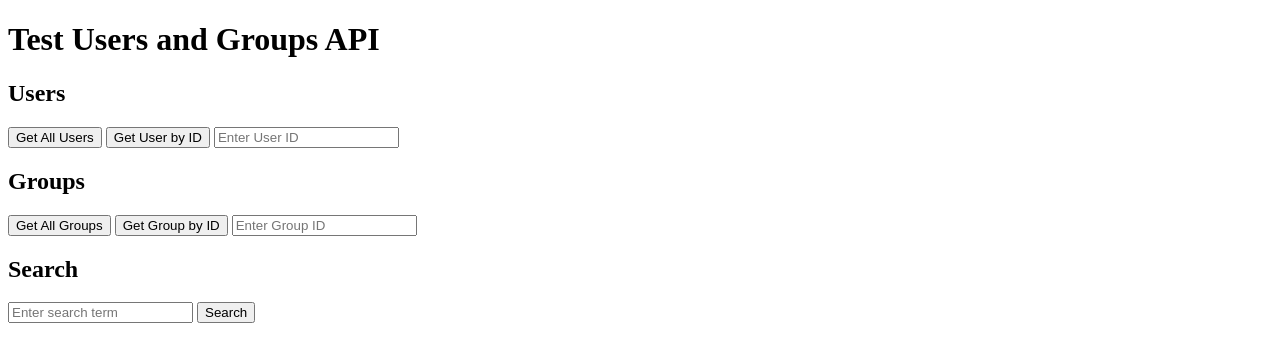
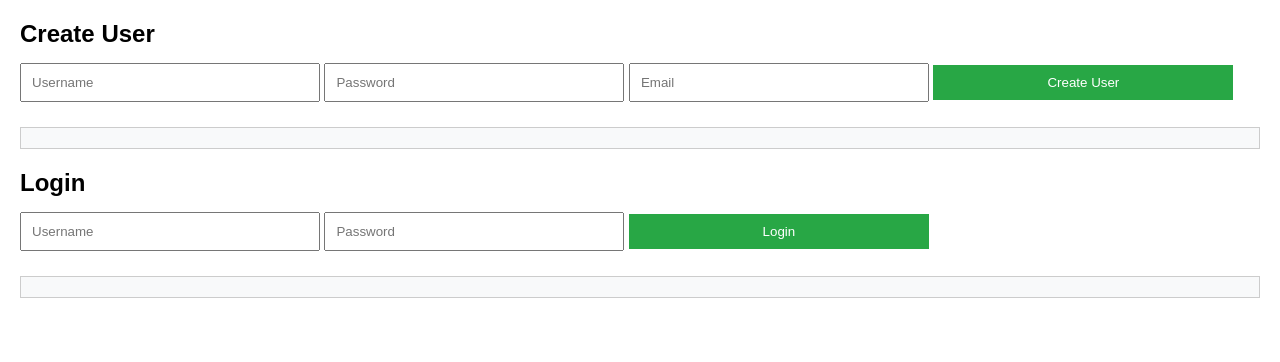
Before and after one commit to baherjr/DEPI_SOCIAL_PROJECT, a Django app: page / in a window 1280 px wide. Shown: the top 362 px of the page. Run offline with Django 4.2, Linux system fonts and the light colour scheme; parts of the project's set-up code (start-up, migrations or seed data) failed here and were passed over.

Commit message:
create & login

```diff
--- a/linkee/accounts/templates/accounts/index.html
+++ b/linkee/accounts/templates/accounts/index.html
@@ -3,67 +3,99 @@
 <head>
     <meta charset="UTF-8">
     <meta name="viewport" content="width=device-width, initial-scale=1.0">
-    <title>Test Users and Groups API</title>
+    <title>User API Test</title>
+    <style>
+        body {
+            font-family: Arial, sans-serif;
+            margin: 20px;
+        }
+        .form-container {
+            margin-bottom: 20px;
+        }
+        .form-container h2 {
+            margin-bottom: 10px;
+        }
+        input, button {
+            padding: 10px;
+            margin: 5px 0;
+            width: 100%;
+            max-width: 300px;
+            box-sizing: border-box;
+        }
+        button {
+            background-color: #28a745;
+            color: white;
+            border: none;
+            cursor: pointer;
+        }
+        button:hover {
+            background-color: #218838;
+        }
+        .result {
+            margin-top: 20px;
+            padding: 10px;
+            border: 1px solid #ccc;
+            background-color: #f8f9fa;
+        }
+    </style>
 </head>
 <body>
-    <h1>Test Users and Groups API</h1>
-
-    <div>
-        <h2>Users</h2>
-        <button onclick="getUsers()">Get All Users</button>
-        <button onclick="getUser()">Get User by ID</button>
-        <input type="number" id="userId" placeholder="Enter User ID">
-        <pre id="userOutput"></pre>
+    <div class="form-container">
+        <h2>Create User</h2>
+        <input type="text" id="createUsername" placeholder="Username" required>
+        <input type="password" id="createPassword" placeholder="Password" required>
+        <input type="email" id="createEmail" placeholder="Email" required>
+        <button onclick="createUser()">Create User</button>
+        <div id="createResult" class="result"></div>
     </div>
 
-    <div>
-        <h2>Groups</h2>
-        <button onclick="getGroups()">Get All Groups</button>
-        <button onclick="getGroup()">Get Group by ID</button>
-        <input type="number" id="groupId" placeholder="Enter Group ID">
-        <pre id="groupOutput"></pre>
+    <div class="form-container">
+        <h2>Login</h2>
+        <input type="text" id="loginUsername" placeholder="Username" required>
+        <input type="password" id="loginPassword" placeholder="Password" required>
+        <button onclick="loginUser()">Login</button>
+        <div id="loginResult" class="result"></div>
     </div>
 
     <script>
-        const apiBase = '/api/';
+        const apiBase = 'http://127.0.0.1:8000/api/';
 
-        function getUsers() {
-            fetch(apiBase + 'users/')
-                .then(response => response.json())
-                .then(data => document.getElementById('userOutput').innerText = JSON.stringify(data, null, 2))
-                .catch(error => console.error('Error:', error));
+        function createUser() {
+            const username = document.getElementById('createUsername').value;
+            const password = document.getElementById('createPassword').value;
+            const email = document.getElementById('createEmail').value;
+
+            fetch(apiBase + 'create_user/', {
+                method: 'POST',
+                headers: {
+                    'Content-Type': 'application/x-www-form-urlencoded',
+                },
+                body: `username=${username}&password=${password}&email=${email}`
+            })
+            .then(response => response.json())
+            .then(data => {
+                document.getElementById('createResult').innerText = JSON.stringify(data, null, 2);
+            })
+            .catch(error => console.error('Error:', error));
         }
 
-        function getUser() {
-            const userId = document.getElementById('userId').value;
-            fetch(apiBase + 'users/' + userId + '/')
-                .then(response => response.json())
-                .then(data => document.getElementById('userOutput').innerText = JSON.stringify(data, null, 2))
-                .catch(error => console.error('Error:', error));
-        }
+        function loginUser() {
+            const username = document.getElementById('loginUsername').value;
+            const password = document.getElementById('loginPassword').value;
 
-        function getGroups() {
-            fetch(apiBase + 'groups/')
-                .then(response => response.json())
-                .then(data => document.getElementById('groupOutput').innerText = JSON.stringify(data, null, 2))
-                .catch(error => console.error('Error:', error));
-        }
-
-        function getGroup() {
-            const groupId = document.getElementById('groupId').value;
-            fetch(apiBase + 'groups/' + groupId + '/')
-                .then(response => response.json())
-                .then(data => document.getElementById('groupOutput').innerText = JSON.stringify(data, null, 2))
-                .catch(error => console.error('Error:', error));
+            fetch(apiBase + 'login/', {
+                method: 'POST',
+                headers: {
+                    'Content-Type': 'application/x-www-form-urlencoded',
+                },
+                body: `username=${username}&password=${password}`
+            })
+            .then(response => response.json())
+            .then(data => {
+                document.getElementById('loginResult').innerText = JSON.stringify(data, null, 2);
+            })
+            .catch(error => console.error('Error:', error));
         }
     </script>
-    <div>
-    <h2>Search</h2>
-    <form action="{% url 'search' %}" method="get">
-        <input type="text" name="q" id="searchQuery" placeholder="Enter search term">
-        <button type="submit">Search</button>
-    </form>
-</div>
-
 </body>
 </html>
--- a/linkee/accounts/urls.py
+++ b/linkee/accounts/urls.py
@@ -1,5 +1,5 @@
 from django.urls import path
-from .views import UserListView, UserDetailView, GroupListView, GroupDetailView,index, SearchView
+from .views import UserListView, UserDetailView, GroupListView, GroupDetailView,index, SearchView, CreateUserView, LoginView,CreateGroupView, AddUserToGroupView
 
 urlpatterns = [
     path('users/', UserListView.as_view(), name='user-list'),
@@ -8,4 +8,9 @@ urlpatterns = [
     path('groups/<int:pk>/', GroupDetailView.as_view(), name='group-detail'),
     path('', index, name='index'),
     path('search/', SearchView.as_view(), name='search'),
+    path('create_user/', CreateUserView.as_view(), name='create_user'),
+    path('login/', LoginView.as_view(), name='login'),
+    path('create_group/', CreateGroupView.as_view(), name='create_group'),
+    path('add_user_to_group/', AddUserToGroupView.as_view(), name='add_user_to_group'),
+
 ]
--- a/linkee/accounts/views.py
+++ b/linkee/accounts/views.py
@@ -5,6 +5,11 @@ from django.core import serializers
 from django.forms.models import model_to_dict
 from django.shortcuts import render
 from django.db.models import Q
+from django.contrib.auth.hashers import make_password
+from django.contrib.auth import authenticate, login
+
+
+
 
 
 def index(request):
@@ -62,3 +67,41 @@ class SearchView(View):
         }
 
         return render(request, 'accounts/search_results.html', context)
+
+
+class CreateUserView(View):
+    def post(self, request):
+        # Parse data from request
+        username = request.POST.get('username')
+        password = request.POST.get('password')
+        email = request.POST.get('email')
+
+        # Check if the user already exists
+        if User.objects.filter(username=username).exists():
+            return JsonResponse({'error': 'Username already exists'}, status=400)
+
+        # Create the user
+        user = User.objects.create(
+            username=username,
+            email=email,
+            password=make_password(password)
+        )
+
+        return JsonResponse({'message': 'User created successfully', 'user_id': user.id})
+
+
+class LoginView(View):
+    def post(self, request):
+        # Parse data from request
+        username = request.POST.get('username')
+        password = request.POST.get('password')
+
+        # Authenticate user
+        user = authenticate(request, username=username, password=password)
+
+        if user is not None:
+            # Log the user in
+            login(request, user)
+            return JsonResponse({'message': 'Login successful', 'user_id': user.id})
+        else:
+            return JsonResponse({'error': 'Invalid username or password'}, status=400)
```
